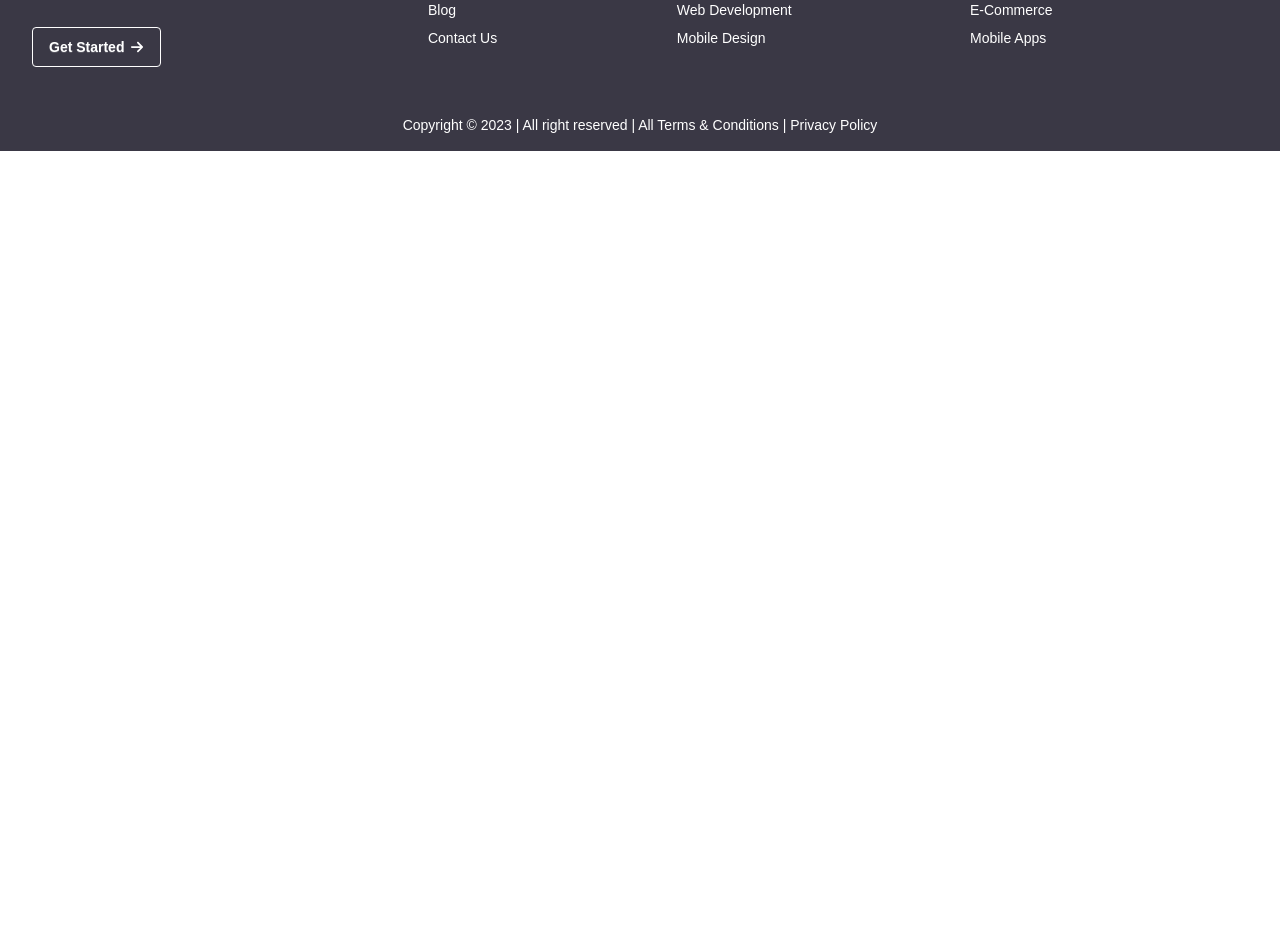
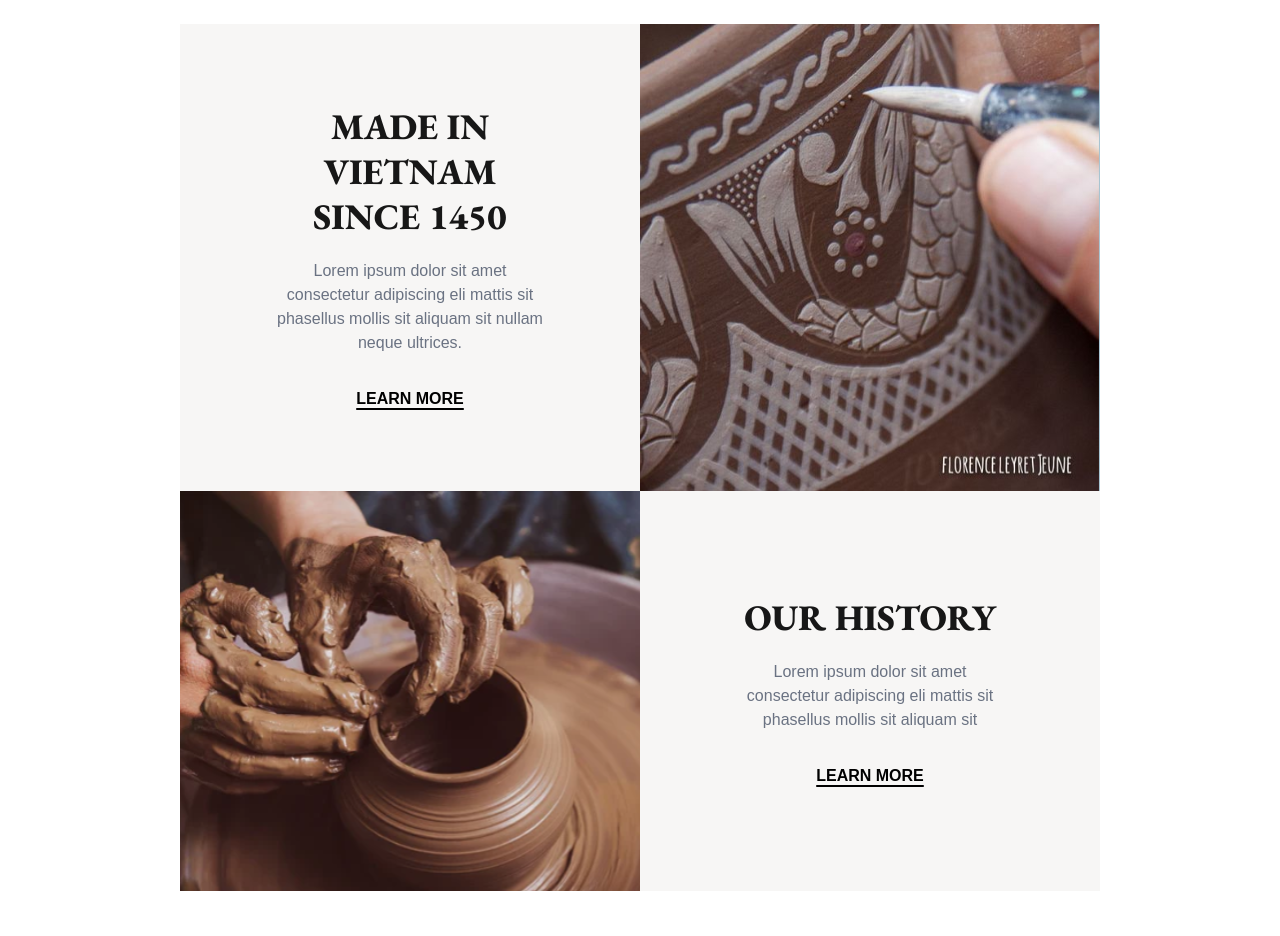
Before and after one commit to Astro24/Moon, a Next.js app: page / in a window 1280 px wide. Shown: the part 5556-6492 px from the top of the page. Before the commit the page ends 5707 px from the top, so only its background shows below. Built offline with nearby package versions, Linux system fonts and the light colour scheme.

Commit message:
feat(home): Add History section in home page
- Add images needed in /public/home folder

- Create Hitstory.jsx file in components

- Add History.jsx to page.js (Home page)

```diff
--- a/src/app/(pages)/page.js
+++ b/src/app/(pages)/page.js
@@ -2,6 +2,7 @@ import Hero from "@/app/components/home/Hero";
 import Cat from "../components/home/Cat";
 import Sales from "../components/home/Sales";
 import BestSellers from "../components/home/BestSellers";
+import History from "../components/home/History";
 
 export default function Home() {
   return (
@@ -10,6 +11,7 @@ export default function Home() {
       <Cat />
       <Sales />
       <BestSellers />
+      <History />
     </main>
   );
 }
--- /dev/null
+++ b/src/app/components/home/History.jsx
@@ -0,0 +1,94 @@
+"use client";
+import Image from "next/image";
+import { motion } from "framer-motion";
+import Link from "next/link";
+
+export default function History() {
+  return (
+    <section className="grid grid-cols-1 md:grid-cols-2 mx-4 md:mx-10 lg:mx-45 my-35 overflow-hidden">
+      {/* Text */}
+      <motion.div
+        initial={{ opacity: 0, x: -40 }}
+        whileInView={{ opacity: 1, x: 0 }}
+        viewport={{ once: true, amount: 0.3 }}
+        transition={{ duration: 0.7, ease: "easeOut" }}
+        className="bg-[#F7F6F5] flex flex-col justify-center items-center text-center px-8 md:px-16 lg:px-24 py-16 md:py-20"
+      >
+        <h1 className="font-garamond font-extrabold text-2xl sm:text-3xl md:text-4xl leading-tight uppercase">
+          Made in vietnam
+          <br />
+          since 1450
+        </h1>
+
+        <p className="text-gray-500 text-sm md:text-base mt-5 max-w-sm">
+          Lorem ipsum dolor sit amet consectetur adipiscing eli mattis sit
+          phasellus mollis sit aliquam sit nullam neque ultrices.
+        </p>
+
+        <Link
+          href="/Blog"
+          className="mt-8 text-sm md:text-base font-bold uppercase underline underline-offset-4 decoration-2 text-black hover:text-[#826F66] transition-colors"
+        >
+          Learn more
+        </Link>
+      </motion.div>
+
+      {/* Image */}
+      <motion.div
+        initial={{ opacity: 0, x: 40 }}
+        whileInView={{ opacity: 1, x: 0 }}
+        viewport={{ once: true, amount: 0.3 }}
+        transition={{ duration: 0.7, ease: "easeOut", delay: 0.2 }}
+        className="relative bg-[#A8C4D1] min-h-75 md:min-h-100"
+      >
+        <Image
+          src="/home/vitnam.svg"
+          fill
+          alt="Christmas collection plates"
+          className="object-cover"
+        />
+      </motion.div>
+
+      {/* Image 2 */}
+      <motion.div
+        initial={{ opacity: 0, x: -40 }}
+        whileInView={{ opacity: 1, x: 0 }}
+        viewport={{ once: true, amount: 0.3 }}
+        transition={{ duration: 0.7, ease: "easeOut", delay: 0.2 }}
+        className="relative bg-[#A8C4D1] min-h-75 md:min-h-100"
+      >
+        <Image
+          src="/home/pottery-wheel-process_600x600 1.svg"
+          fill
+          alt="Christmas collection plates"
+          className="object-cover"
+        />
+      </motion.div>
+
+      {/* Text 2*/}
+      <motion.div
+        initial={{ opacity: 0, x: 40 }}
+        whileInView={{ opacity: 1, x: 0 }}
+        viewport={{ once: true, amount: 0.3 }}
+        transition={{ duration: 0.7, ease: "easeOut" }}
+        className="bg-[#F7F6F5] flex flex-col justify-center items-center text-center px-8 md:px-16 lg:px-24 py-16 md:py-20"
+      >
+        <h1 className="font-garamond font-extrabold text-2xl sm:text-3xl md:text-4xl leading-tight uppercase">
+          Our History
+        </h1>
+
+        <p className="text-gray-500 text-sm md:text-base mt-5 max-w-sm">
+          Lorem ipsum dolor sit amet consectetur adipiscing eli mattis sit
+          phasellus mollis sit aliquam sit
+        </p>
+
+        <Link
+          href="/Blog"
+          className="mt-8 text-sm md:text-base font-bold uppercase underline underline-offset-4 decoration-2 text-black hover:text-[#826F66] transition-colors"
+        >
+          Learn more
+        </Link>
+      </motion.div>
+    </section>
+  );
+}
```
Also changed, not shown: public/home/pottery-wheel-process_600x600 1.svg (added), public/home/vitnam.svg (added).
